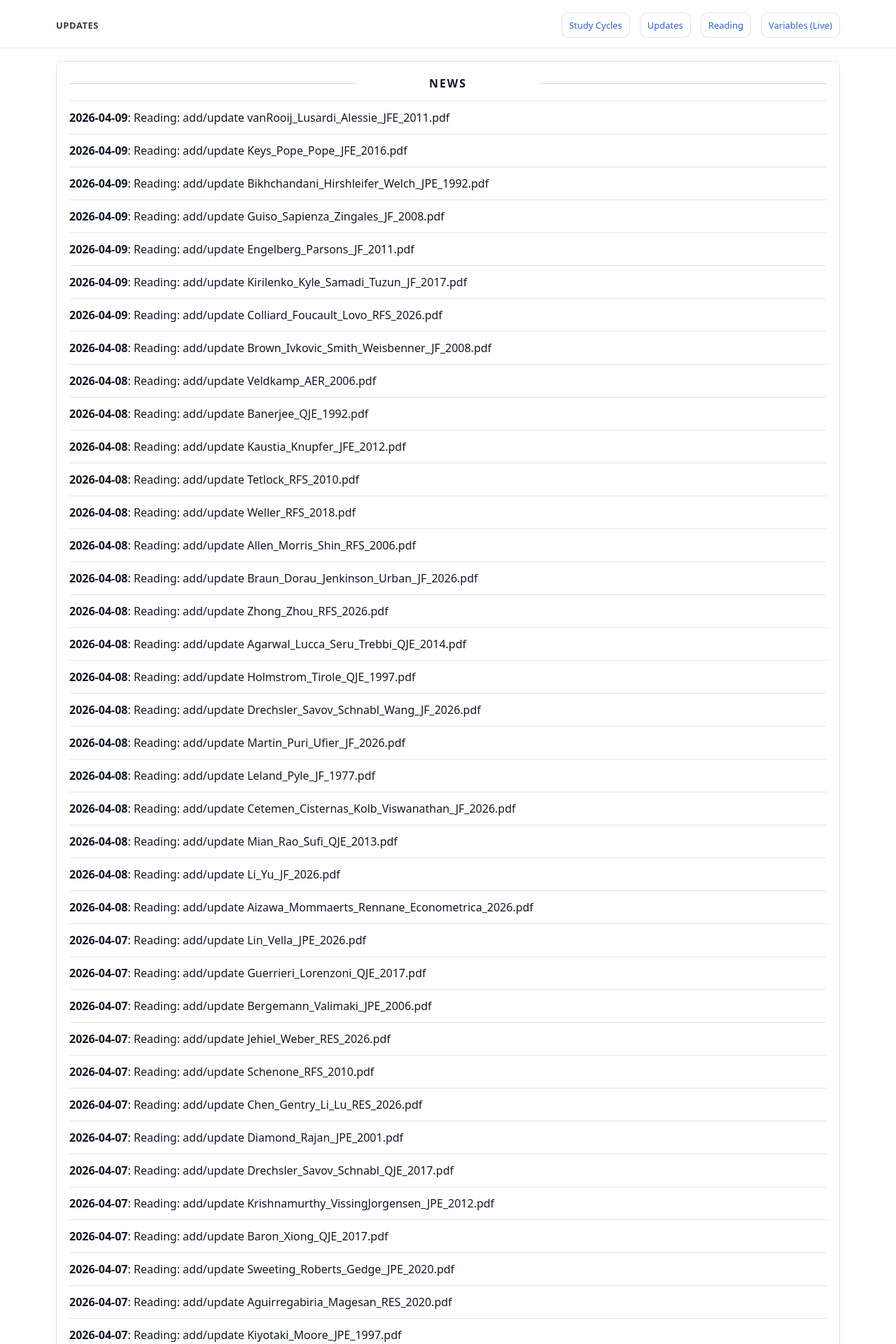
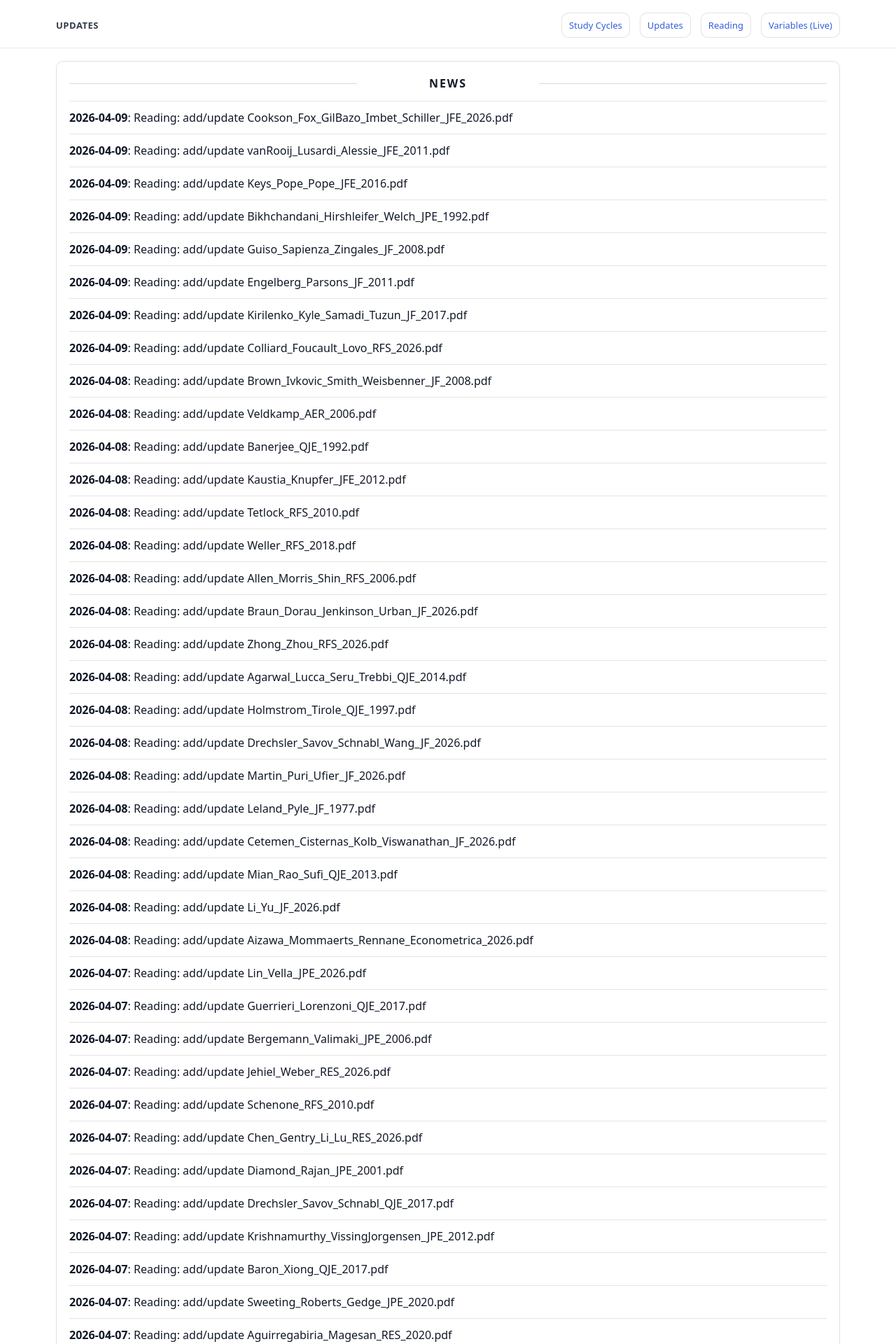
Before and after one commit to yaxinzn/study-archive, a Jekyll site: the page built from updates/index.md, in a window 1280 px wide. Shown: the top 1920 px of the page at 70% size. Built offline with Jekyll 4.4.1, drawn with Linux system fonts in a browser that asks for light colours; some of the changed text lies outside the part shown.

Commit message:
chore: update NEWS feed

```diff
--- a/_data/news.yml
+++ b/_data/news.yml
@@ -1,4 +1,7 @@
 # Auto-generated update history (sorted newest -> oldest). Do not edit manually.
+- ts: "1775687436"
+  date: "2026-04-09"
+  title: "Reading: add/update Cookson_Fox_GilBazo_Imbet_Schiller_JFE_2026.pdf"
 - ts: "1775686117"
   date: "2026-04-09"
   title: "Reading: add/update vanRooij_Lusardi_Alessie_JFE_2011.pdf"
```
